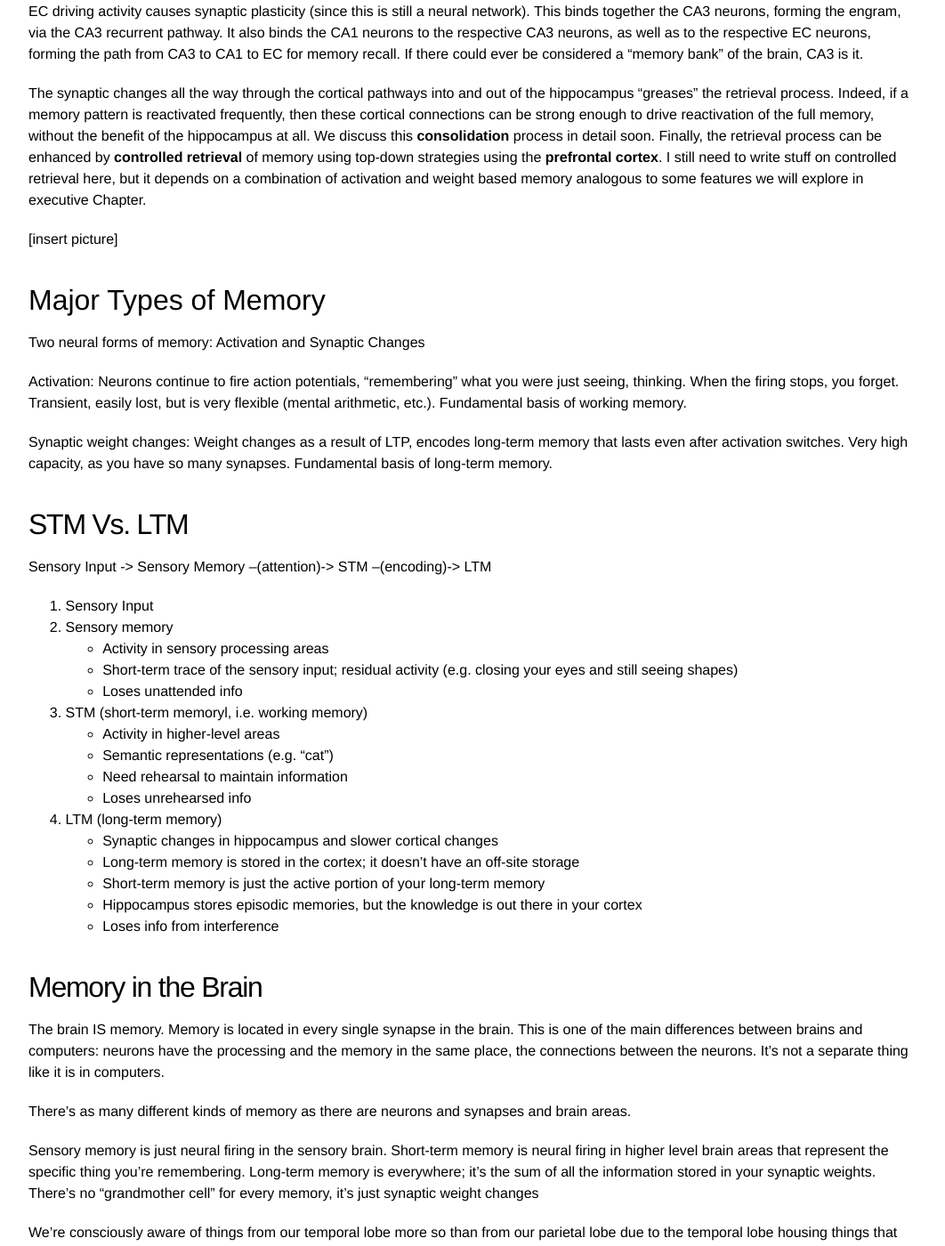
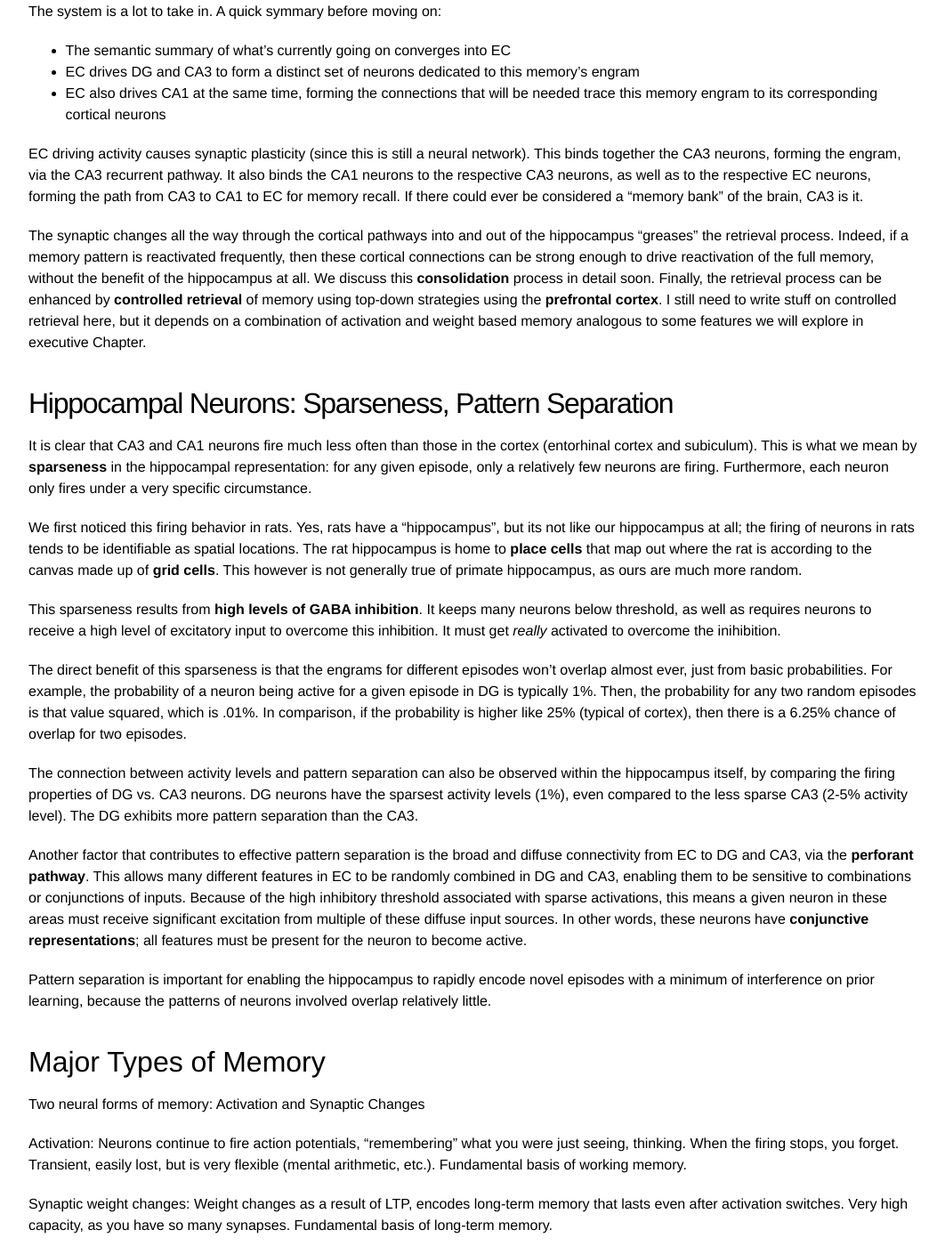
Before and after one commit to mdelsole/brain-nexus, a Jekyll site: the page built from computational-neuroscience/Memory/index.markdown, in a window 1280 px wide and 1400 px high, scrolled down 3372 px. Shown: the whole window at 89% size, without its empty margins (108-1170 px from the left). Built offline with Jekyll 4.4.1, drawn with Linux system fonts in a browser that asks for light colours; some of the changed text lies outside the part shown.

Commit message:
pattern separation

```diff
--- a/computational-neuroscience/Memory/index.markdown
+++ b/computational-neuroscience/Memory/index.markdown
@@ -43,13 +43,13 @@ Why is the hippocampus necessary? And what makes it so good at episodic memory?
 To answer the first question, we look at the failure of a “generic” cortical neural network model. It can not exhibit any kind of useful episodic memory ability.
 
 This failure was first documented using a generic backpropagation network trained on the AB-AC paired associate list learning task. This task involves learning an initial list of arbitrary word pairs, called the AB list. For example:
-    * locomotive - dishtowel
-    * window - reason
-    * bicycle - tree
+* locomotive - dishtowel
+* window - reason
+* bicycle - tree
 People are tested on their ability to recall the B associate for each A item. Training on the AB list ends when they achieve perfect recall. Then, they start learning the AC list, which involves new associates for the previous A items:
-    * locomotive - cloud
-    * window - book
-    * bicycle - couch
+* locomotive - cloud
+* window - book
+* bicycle - couch
 After a few iterations of learning this AC list, people are tested on their ability to recall the original AB items. The results show that there is a significant amount of **interference** on the AB list as a result of learning the AC items, due to the considerable overlap between the two lists.
 
 In people, even after several iterations through the AC items, we can still recall about 50% of the AB list. In contrast, the network model exhibits **catastrophic interference**; performance on the AB list went to **0%** immediately.
@@ -87,7 +89,21 @@ EC driving activity causes synaptic plasticity (since this is still a neural net
 
 The synaptic changes all the way through the cortical pathways into and out of the hippocampus “greases” the retrieval process. Indeed, if a memory pattern is reactivated frequently, then these cortical connections can be strong enough to drive reactivation of the full memory, without the benefit of the hippocampus at all. We discuss this **consolidation** process in detail soon. Finally, the retrieval process can be enhanced by **controlled retrieval** of memory using top-down strategies using the **prefrontal cortex**. I still need to write stuff on controlled retrieval here, but it depends on a combination of activation and weight based memory analogous to some features we will explore in executive Chapter.
 
-[insert picture]
+## Hippocampal Neurons: Sparseness, Pattern Separation
+
+It is clear that CA3 and CA1 neurons fire much less often than those in the cortex (entorhinal cortex and subiculum). This is what we mean by **sparseness** in the hippocampal representation: for any given episode, only a relatively few neurons are firing. Furthermore, each neuron only fires under a very specific circumstance.
+
+We first noticed this firing behavior in rats. Yes, rats have a "hippocampus", but its not like our hippocampus at all; the firing of neurons in rats tends to be identifiable as spatial locations. The rat hippocampus is home to **place cells** that map out where the rat is according to the canvas made up of **grid cells**. This however is not generally true of primate hippocampus, as ours are much more random.
+
+This sparseness results from **high levels of GABA inhibition**. It keeps many neurons below threshold, as well as requires neurons to receive a high level of excitatory input to overcome this inhibition. It must get *really* activated to overcome the inihibition.
+
+The direct benefit of this sparseness is that the engrams for different episodes won't overlap almost ever, just from basic probabilities. For example, the probability of a neuron being active for a given episode in DG is typically 1%. Then, the probability for any two random episodes is that value squared, which is .01%. In comparison, if the probability is higher like 25% (typical of cortex), then there is a 6.25% chance of overlap for two episodes.
+
+The connection between activity levels and pattern separation can also be observed within the hippocampus itself, by comparing the firing properties of DG vs. CA3 neurons. DG neurons have the sparsest activity levels (1%), even compared to the less sparse CA3 (2-5% activity level). The DG exhibits more pattern separation than the CA3.
+
+Another factor that contributes to effective pattern separation is the broad and diffuse connectivity from EC to DG and CA3, via the **perforant pathway**. This allows many different features in EC to be randomly combined in DG and CA3, enabling them to be sensitive to combinations or conjunctions of inputs. Because of the high inhibitory threshold associated with sparse activations, this means a given neuron in these areas must receive significant excitation from multiple of these diffuse input sources. In other words, these neurons have **conjunctive representations**; all features must be present for the neuron to become active.
+
+Pattern separation is important for enabling the hippocampus to rapidly encode novel episodes with a minimum of interference on prior learning, because the patterns of neurons involved overlap relatively little.
 
 # Major Types of Memory
 
```
Also changed, not shown: other parts of computational-neuroscience/Memory/index.markdown (+2 -0 lines).
